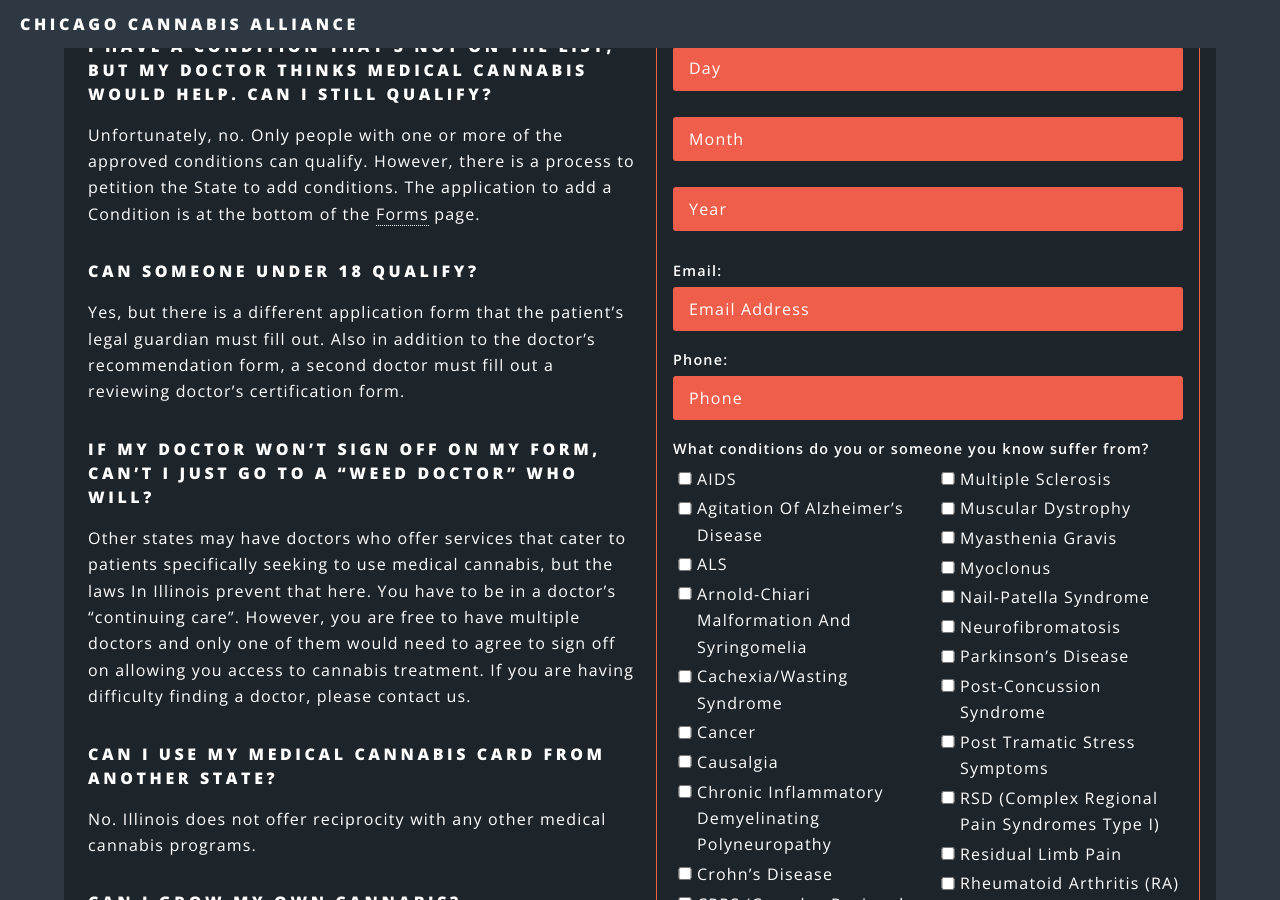
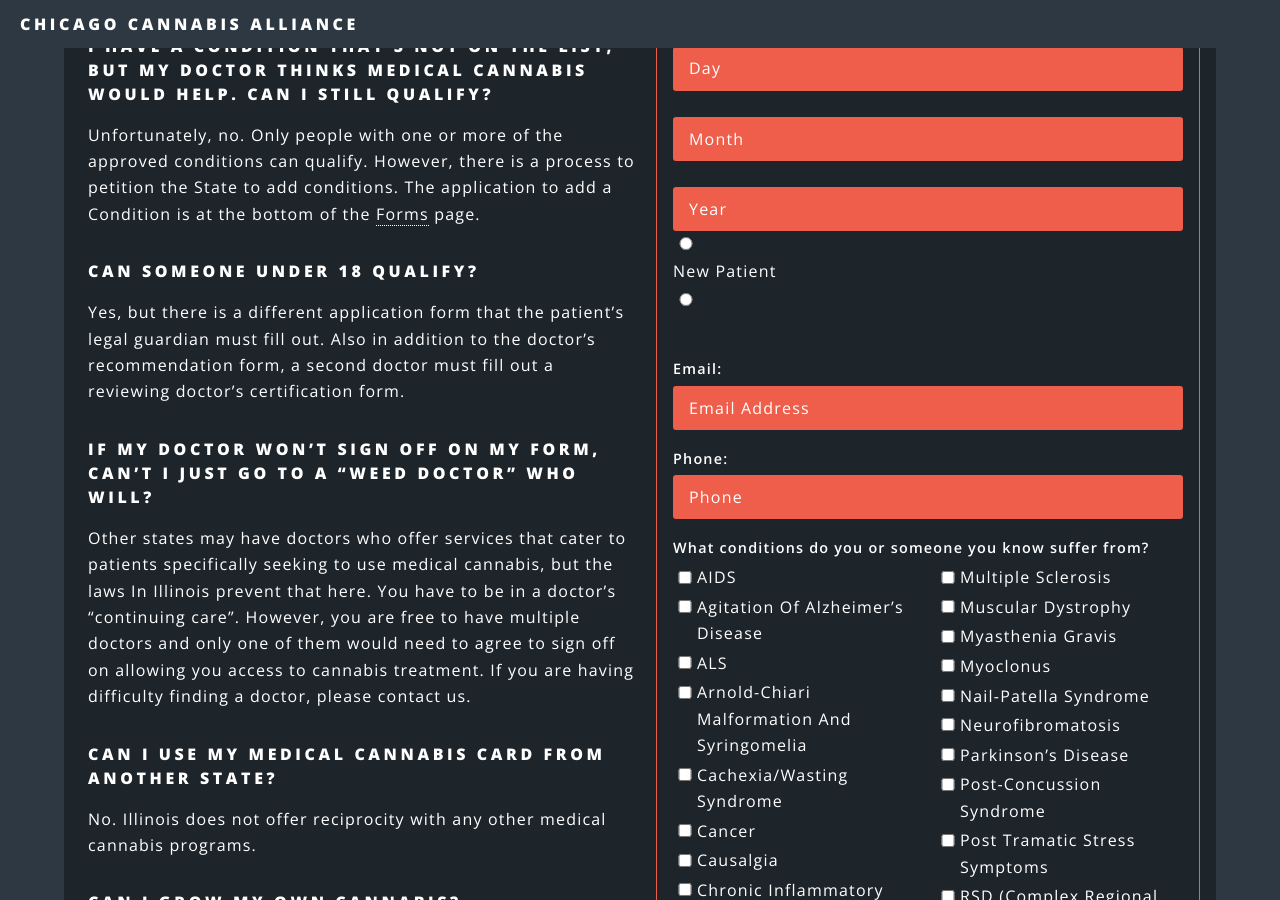
Before and after one commit to roncoalson/CMCA-master, a Jekyll site: the page built from index.html, in a window 1280 px wide and 900 px high, scrolled down 2633 px. Built offline with Jekyll 4.4.1, drawn with Linux system fonts in a browser that asks for light colours.

Commit message:
Update large-form.html

```diff
--- a/_includes/large-form.html
+++ b/_includes/large-form.html
@@ -176,6 +176,10 @@
       <option value="1900">1900</option>
     </select>
   </div>
+  <div class='form-field'>
+       <input type="radio" id="one" name="New Patient" value="1" />
+       <label for="two">New Patient</label>
+        <input type="radio" id="two" name="Established Patient" value="2" />
 </div><br>
 <div class='form-field'>
     <label>Email:</label>
```
